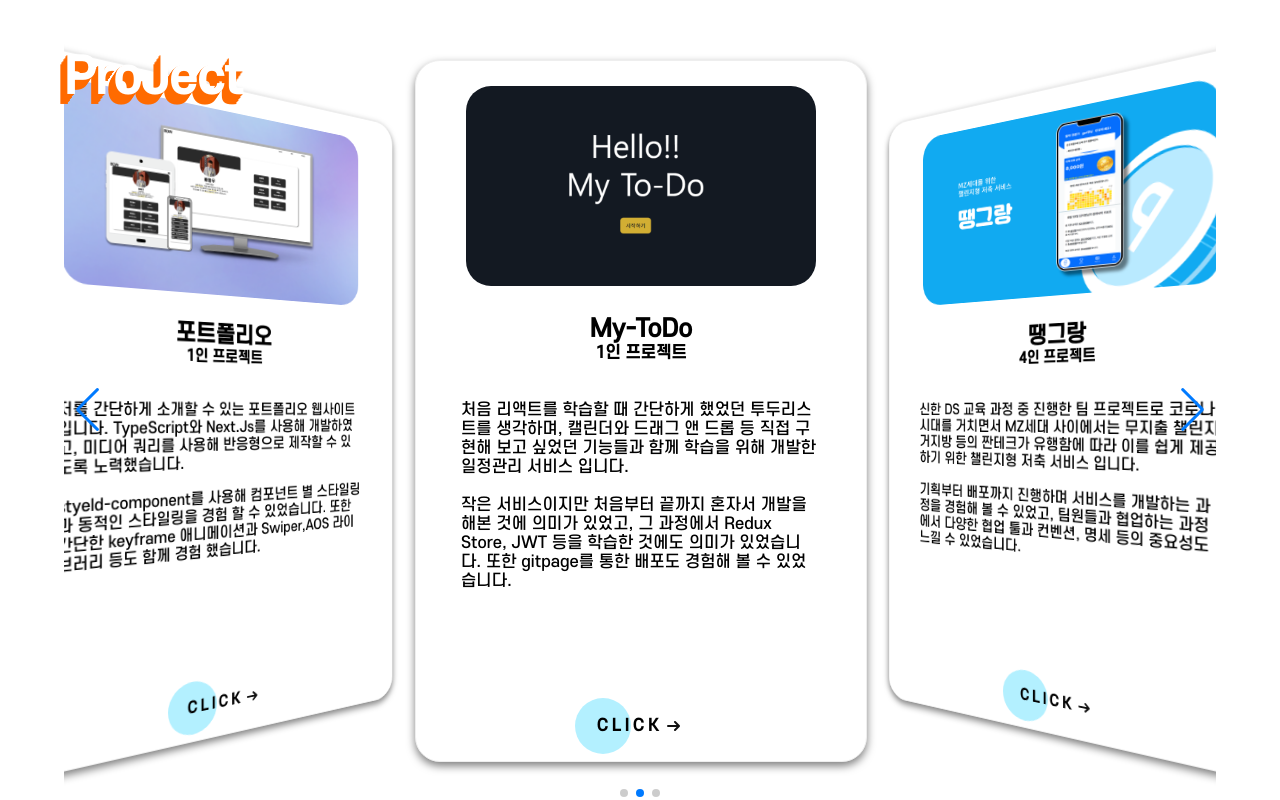
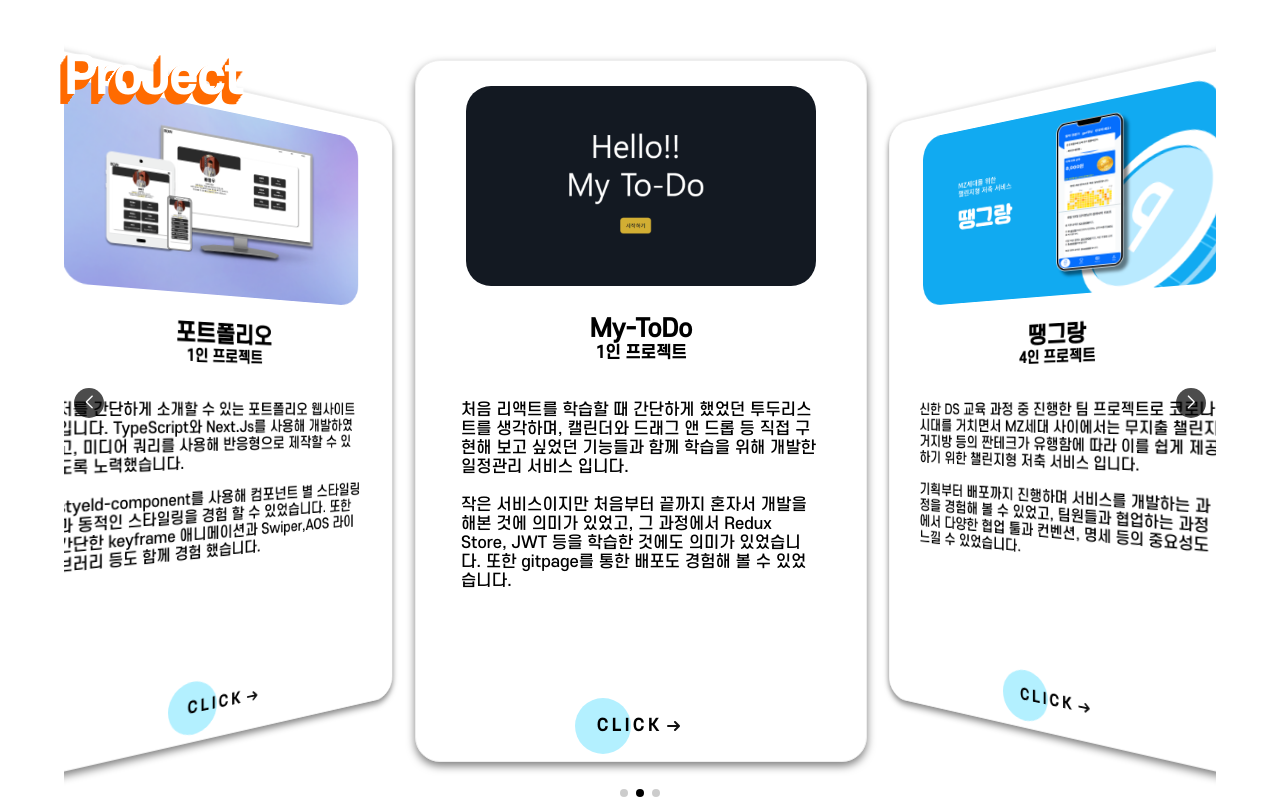
Before and after one commit to BaeDongWoo/BDW_Portfolio, a Next.js app: page / in a window 1280 px wide. Shown: the part 2400-3200 px from the top of the page. Built offline with nearby package versions, Linux system fonts and the light colour scheme.

Commit message:
design:add navigation,pagination css

```diff
--- a/src/components/pages/page4/styles.css
+++ b/src/components/pages/page4/styles.css
@@ -16,7 +16,6 @@
   }
 }
 .backSwiper {
-  display: flex;
   width: 100%;
 }
 .backSwiper .swiper-slide {
@@ -26,6 +25,7 @@
     height: 200px;
   }
 }
+
 .backSwiper .swiper-slide img {
   margin-top: 25px;
   width: 350px;
@@ -35,13 +35,36 @@
     height: 150px;
   }
 }
+
+.swiper-button-prev,
+.swiper-button-next {
+  width: 30px;
+  height: 30px;
+  background-color: rgba(0, 0, 0, 0.7);
+  border-radius: 50%;
+  color: #fff;
+}
+
+.swiper-button-prev:after,
+.swiper-button-next:after {
+  font-size: 0.8rem;
+  font-weight: 600;
+}
+
 .cta {
   position: relative;
   margin: auto;
   padding: 19px 22px;
   transition: all 0.2s ease;
 }
-
+.mySwiper .swiper-pagination-bullet {
+  background: black;
+}
+.backSwiper .swiper-pagination-bullet {
+  @media (max-width: 767px) {
+    background: #fff;
+  }
+}
 .cta:before {
   content: '';
   position: absolute;
```
